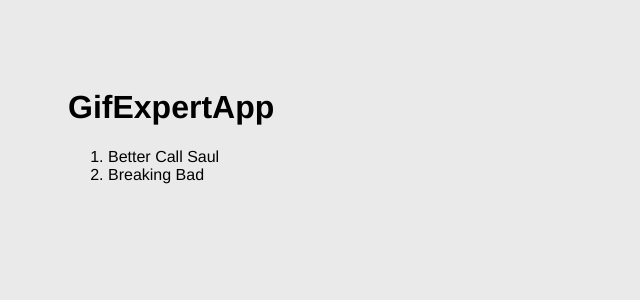
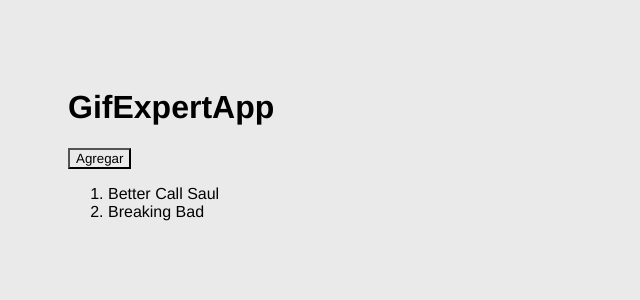
Before and after one commit to nicolasquinn/gifexpertapp-react, a React (Vite) app: page / in a window 1280 px wide. Shown: the top 300 px of the page, without its empty margins (0-640 px from the left). Built offline with nearby package versions, Linux system fonts and the light colour scheme.

Commit message:
Class 75 - Add a new category

```diff
--- a/src/GifExpertApp.jsx
+++ b/src/GifExpertApp.jsx
@@ -4,9 +4,14 @@
 
     const [ categories, setCategories ] = useState([ 'Better Call Saul', 'Breaking Bad' ]);
 
+    const onAddCategory = () => {
+        setCategories( [...categories, 'Sandman'] );
+    }
+
   return (
     <>
         <h1>GifExpertApp</h1>
+        <button onClick={ onAddCategory }> Agregar </button>
         <ol>
         {
             categories.map( category => {
```
